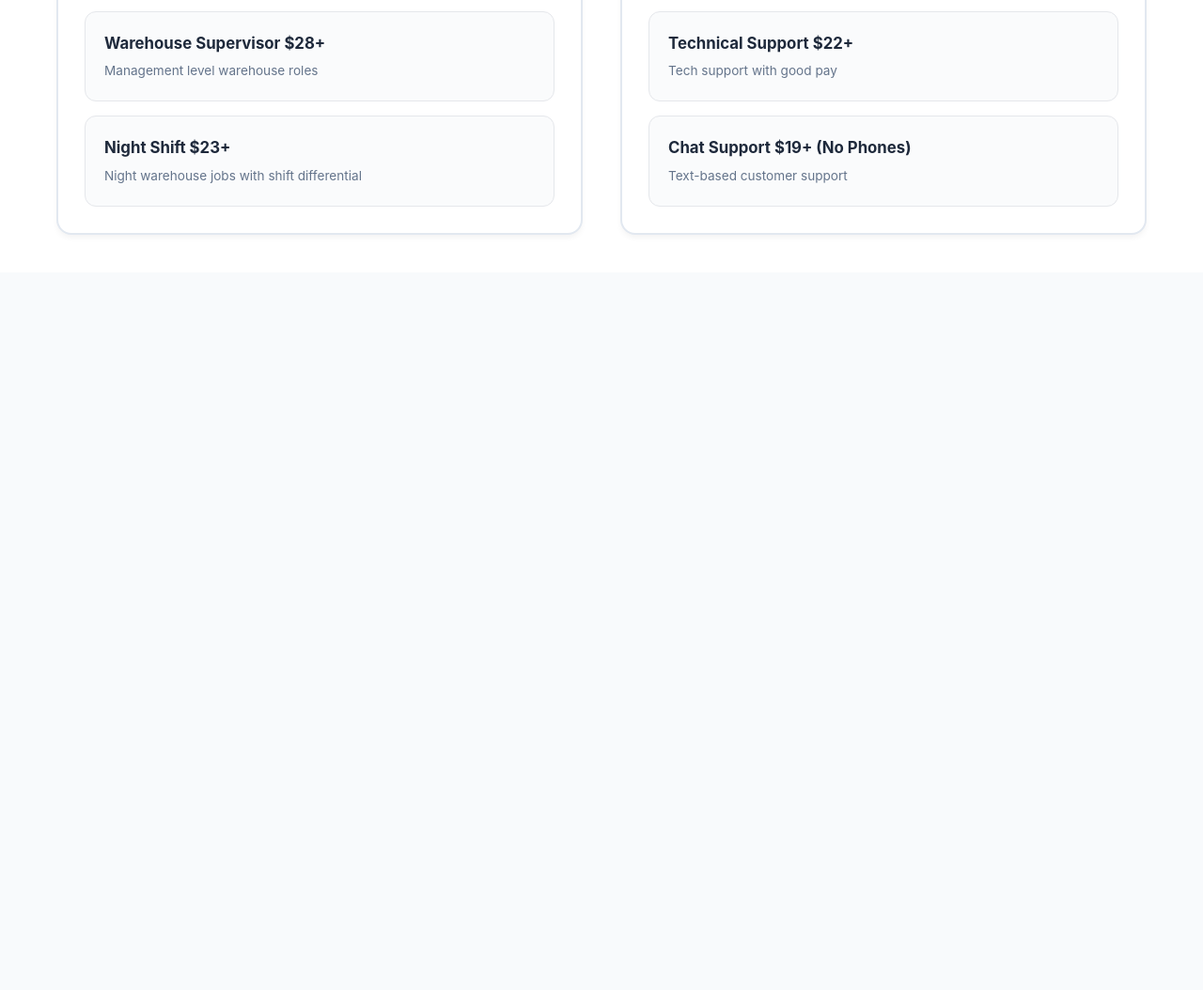
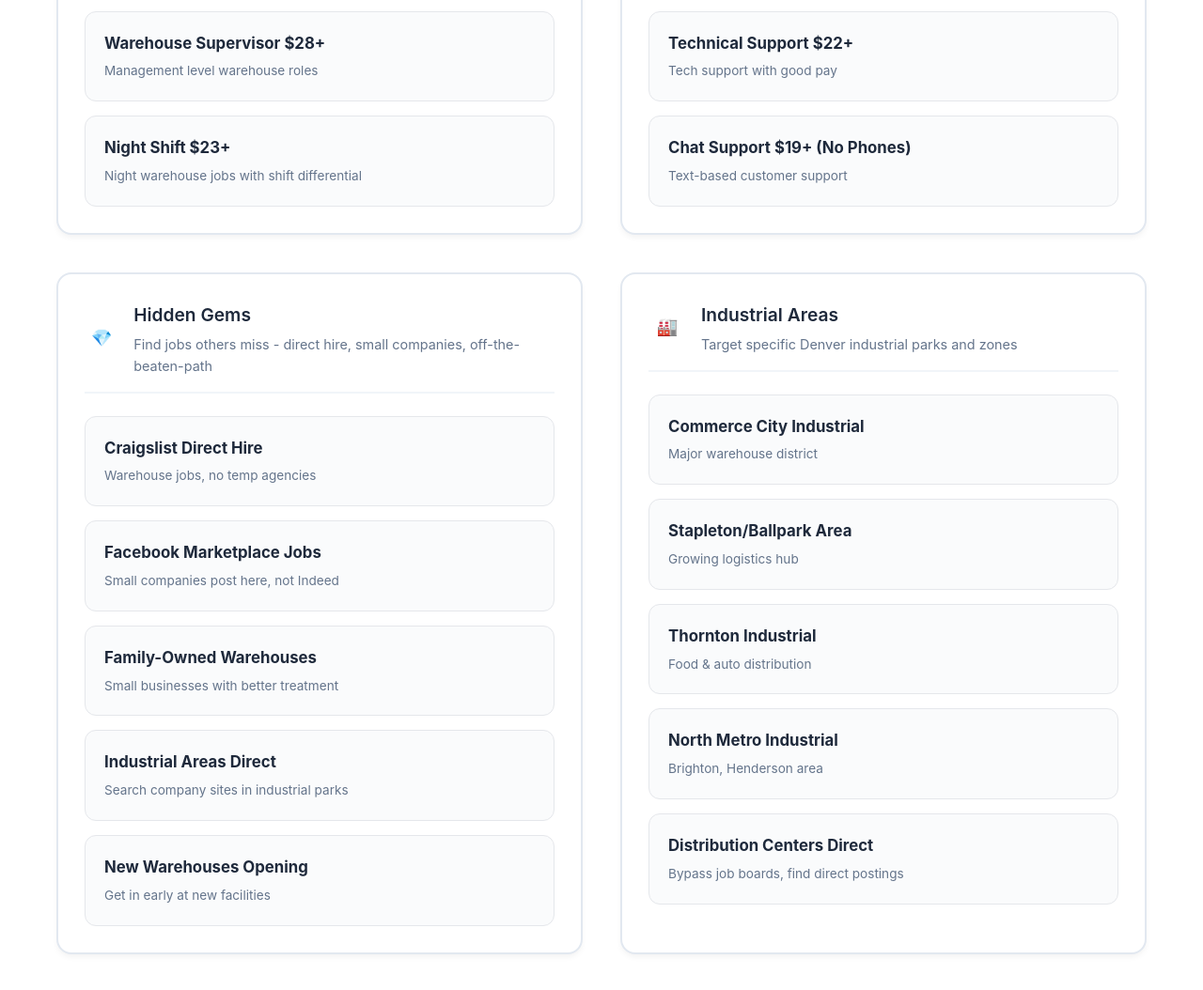
Before and after one commit to timcoe429/jobfinder-denver, a website: page index.html in a window 1280 px wide. Shown: the part 2143-3197 px from the top of the page at 94% size. Before the commit the page ends 2433 px from the top, so only its background shows below. Drawn offline with Linux system fonts and the light colour scheme.

Commit message:
Update index.html

```diff
--- a/index.html
+++ b/index.html
@@ -1152,6 +1152,72 @@
                         </a>
                     </div>
                 </div>
+
+                <!-- Hidden Gems Search -->
+                <div class="link-category">
+                    <div class="category-header">
+                        <div class="category-icon">💎</div>
+                        <div>
+                            <h3 class="category-title">Hidden Gems</h3>
+                            <p class="category-description">Find jobs others miss - direct hire, small companies, off-the-beaten-path</p>
+                        </div>
+                    </div>
+                    <div class="link-list">
+                        <a href='https://denver.craigslist.org/search/jjj?query=warehouse+-staffing+-temp+-agency+-manpower+-adecco+-"temp+to+hire"' target="_blank" class="quick-link">
+                            <div class="link-title">Craigslist Direct Hire</div>
+                            <div class="link-description">Warehouse jobs, no temp agencies</div>
+                        </a>
+                        <a href='https://www.facebook.com/marketplace/denver/search?query=warehouse%20jobs&sortBy=creation_time_descend&exact=false' target="_blank" class="quick-link">
+                            <div class="link-title">Facebook Marketplace Jobs</div>
+                            <div class="link-description">Small companies post here, not Indeed</div>
+                        </a>
+                        <a href='https://www.google.com/search?q="family+owned"+warehouse+"direct+hire"+Denver' target="_blank" class="quick-link">
+                            <div class="link-title">Family-Owned Warehouses</div>
+                            <div class="link-description">Small businesses with better treatment</div>
+                        </a>
+                        <a href='https://www.google.com/search?q=warehouse+"Commerce+City"+OR+"National+Ballpark"+OR+"Stapleton"+-indeed+-ziprecruiter' target="_blank" class="quick-link">
+                            <div class="link-title">Industrial Areas Direct</div>
+                            <div class="link-description">Search company sites in industrial parks</div>
+                        </a>
+                        <a href='https://www.google.com/search?q="new+distribution+center"+"now+hiring"+Denver+2024' target="_blank" class="quick-link">
+                            <div class="link-title">New Warehouses Opening</div>
+                            <div class="link-description">Get in early at new facilities</div>
+                        </a>
+                    </div>
+                </div>
+
+                <!-- Local Industrial Areas -->
+                <div class="link-category">
+                    <div class="category-header">
+                        <div class="category-icon">🏭</div>
+                        <div>
+                            <h3 class="category-title">Industrial Areas</h3>
+                            <p class="category-description">Target specific Denver industrial parks and zones</p>
+                        </div>
+                    </div>
+                    <div class="link-list">
+                        <a href='https://www.google.com/search?q=warehouse+jobs+"Commerce+City"+site:craigslist.org+OR+site:facebook.com' target="_blank" class="quick-link">
+                            <div class="link-title">Commerce City Industrial</div>
+                            <div class="link-description">Major warehouse district</div>
+                        </a>
+                        <a href='https://www.google.com/search?q=warehouse+jobs+"National+Ballpark"+"Stapleton"+Denver' target="_blank" class="quick-link">
+                            <div class="link-title">Stapleton/Ballpark Area</div>
+                            <div class="link-description">Growing logistics hub</div>
+                        </a>
+                        <a href='https://www.google.com/search?q=warehouse+jobs+"Thornton"+industrial+-temp+-agency' target="_blank" class="quick-link">
+                            <div class="link-title">Thornton Industrial</div>
+                            <div class="link-description">Food & auto distribution</div>
+                        </a>
+                        <a href='https://www.google.com/search?q=warehouse+jobs+"Brighton"+OR+"Henderson"+Denver+metro' target="_blank" class="quick-link">
+                            <div class="link-title">North Metro Industrial</div>
+                            <div class="link-description">Brighton, Henderson area</div>
+                        </a>
+                        <a href='https://www.google.com/search?q="distribution+center"+"now+hiring"+OR+"positions+available"+Denver+metro+-indeed' target="_blank" class="quick-link">
+                            <div class="link-title">Distribution Centers Direct</div>
+                            <div class="link-description">Bypass job boards, find direct postings</div>
+                        </a>
+                    </div>
+                </div>
                         </div>
                     </div>
     </section>
```
